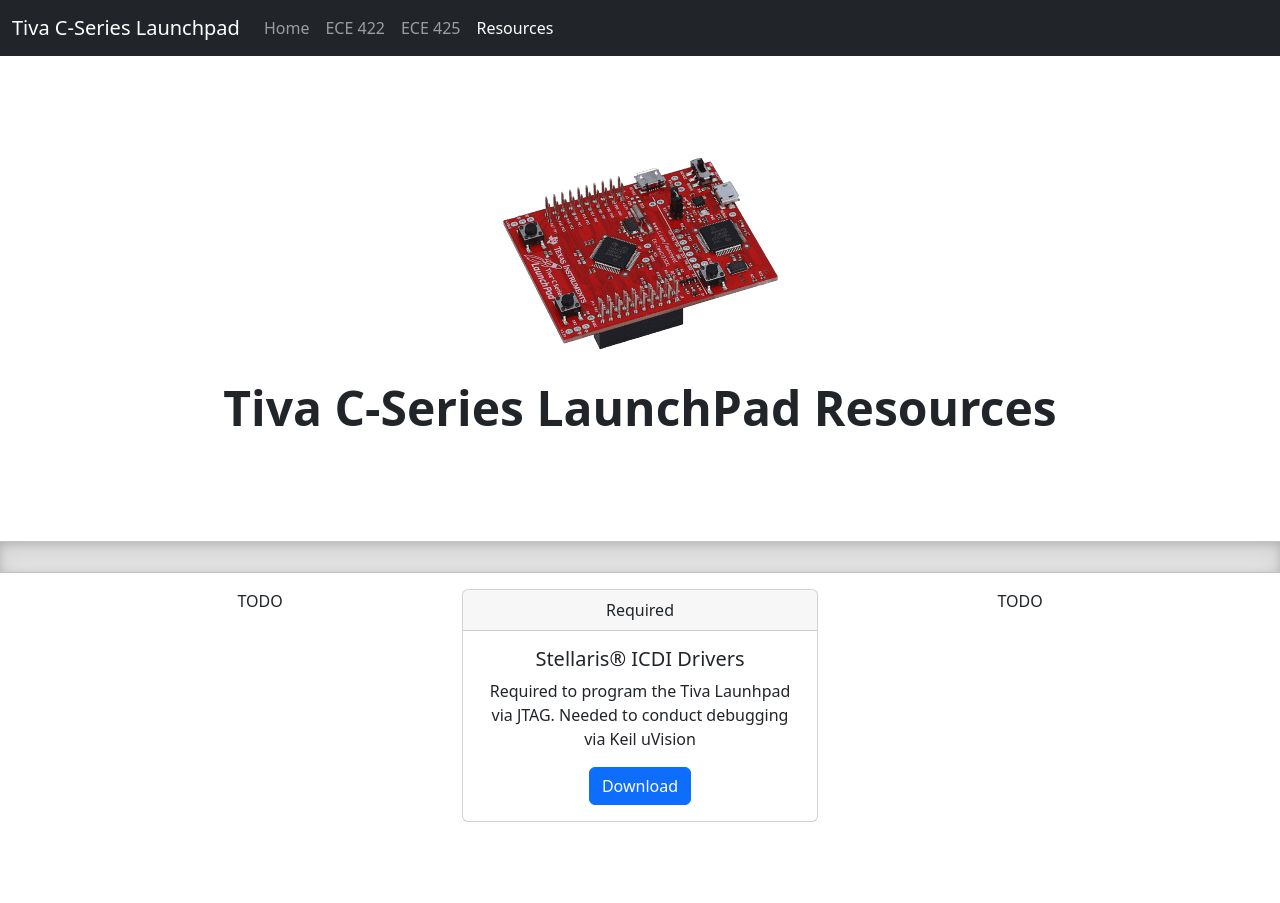
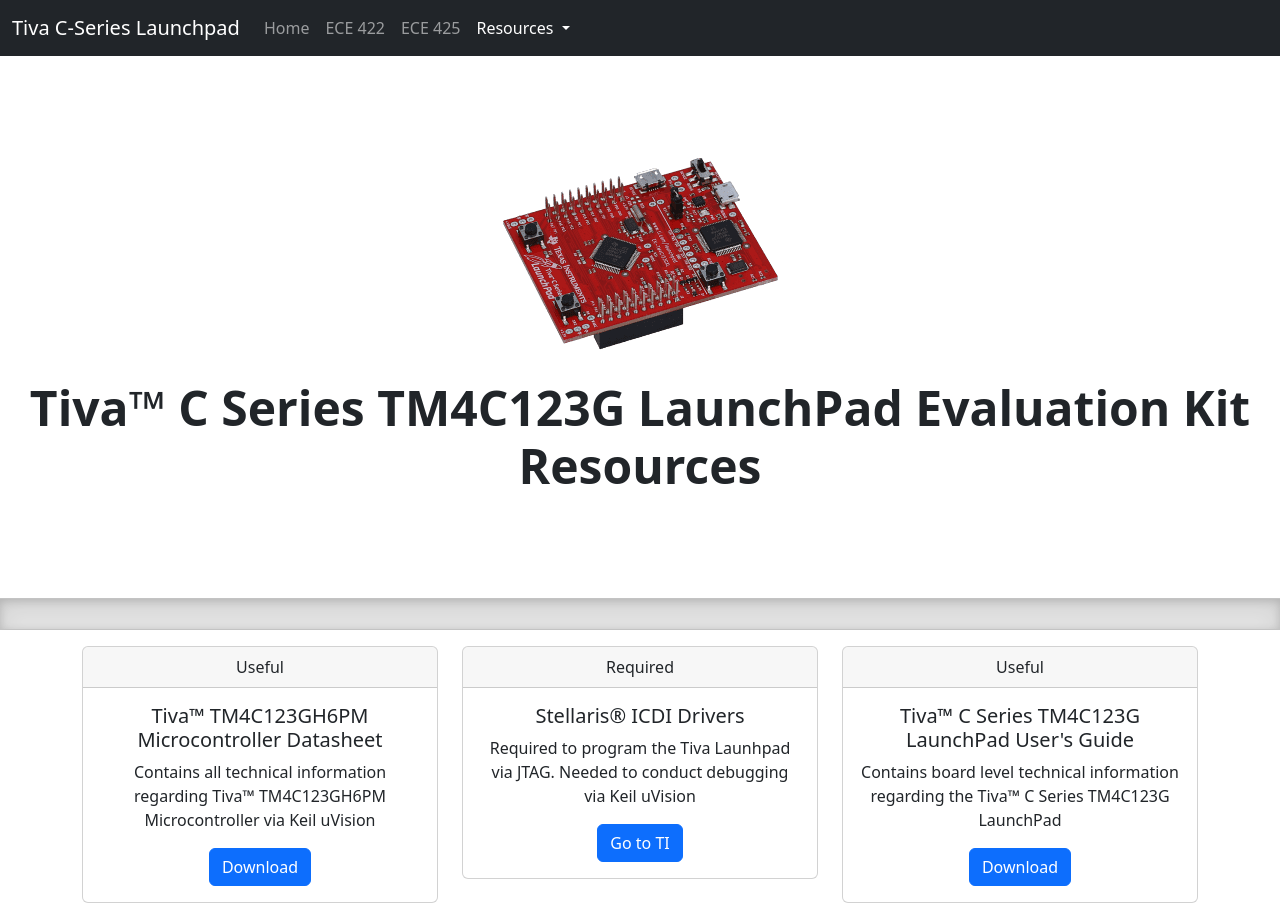
Before and after one commit to csun-ece-mars/tiva-cseries-launchpad-resources, a plain HTML site: page index.html in a window 1280 px wide. Before the commit the page ends 822 px from the top, so only its background shows below. Drawn offline with nearby package versions, Linux system fonts and the light colour scheme.

Commit message:
added datasheets, ready to merge to main

```diff
--- a/index.html
+++ b/index.html
@@ -32,18 +32,26 @@
                     <li class="nav-item">
                         <a class="nav-link" href="#">ECE 425</a>
                     </li>
-                    <li class="nav-item">
-                        <a class="nav-link active" aria-current="page" href="#">Resources</a>
+                    <li class="nav-item dropdown ">
+                        <a class="nav-link dropdown-toggle active" href="#" role="button" data-bs-toggle="dropdown"
+                            aria-expanded="false">
+                            Resources
+                        </a>
+                        <ul class="dropdown-menu">
+                            <li><a class="dropdown-item active" href="">Tiva™ C Series TM4C123G LaunchPad</a></li>
+                            <li><a class="dropdown-item" href="#">ARM Keil µVision® IDE</a></li>
+                        </ul>
                     </li>
-
                 </ul>
             </div>
         </div>
     </nav>
 
+
+
     <div class="px-4 py-5 my-5 text-center">
         <img class="d-block mx-auto mb-4" src="image/ek-tm4c123gxl-angled.png">
-        <h1 class="display-5 fw-bold">Tiva C-Series LaunchPad Resources</h1>
+        <h1 class="display-5 fw-bold">Tiva™ C Series TM4C123G LaunchPad Evaluation Kit </br> Resources</h1>
         <div class="col-lg-6 mx-auto">
             <!-- <p class="lead mb-4">Quickly design and customize responsive mobile-first sites with Bootstrap, the world’s
                 most popular front-end open source toolkit, featuring Sass variables and mixins, responsive grid system,
@@ -56,10 +64,21 @@
     <div class="container text-center pt-3">
         <div class="row">
             <div class="col">
-                TODO
+                <div class="card">
+                    <div class="card-header">
+                        Useful
+                    </div>
+                    <div class="card-body">
+                        <h5 class="card-title">Tiva™ TM4C123GH6PM Microcontroller Datasheet</h5>
+                        <p class="card-text">Contains all technical information regarding Tiva™ TM4C123GH6PM
+                            Microcontroller
+                            via Keil uVision</p>
+                        <a href="https://www.ti.com/lit/pdf/spms376"
+                            target="blank" class="btn btn-primary">Download</a>
+                    </div>
+                </div>
             </div>
             <div class="col">
-
                 <div class="card">
                     <div class="card-header">
                         Required
@@ -69,17 +88,25 @@
                         <p class="card-text">Required to program the Tiva Launhpad via JTAG. Needed to conduct debugging
                             via Keil uVision</p>
                         <a href="https://www.ti.com/tool/STELLARIS_ICDI_DRIVERS" target="blank"
-                            class="btn btn-primary">Download</a>
+                            class="btn btn-primary">Go to TI</a>
                     </div>
                 </div>
             </div>
             <div class="col">
-                TODO
+                <div class="card">
+                    <div class="card-header">
+                        Useful
+                    </div>
+                    <div class="card-body">
+                        <h5 class="card-title">Tiva™ C Series TM4C123G LaunchPad User's Guide</h5>
+                        <p class="card-text">Contains board level technical information regarding the Tiva™ C Series TM4C123G LaunchPad</p>
+                        <a href="https://www.ti.com/lit/pdf/spmu296"
+                            target="blank" class="btn btn-primary">Download</a>
+                    </div>
+                </div>
             </div>
         </div>
     </div>
-
-
 
     <script src="https://cdn.jsdelivr.net/npm/@popperjs/core@2.11.6/dist/umd/popper.min.js"
         integrity="sha384-oBqDVmMz9ATKxIep9tiCxS/Z9fNfEXiDAYTujMAeBAsjFuCZSmKbSSUnQlmh/jp3"
--- a/style.css
+++ b/style.css
@@ -5,3 +5,7 @@
     border-width: 1px 0;
     box-shadow: inset 0 .5em 1.5em rgba(0, 0, 0, .1), inset 0 .125em .5em rgba(0, 0, 0, .15);
   }
+
+.dropdown-item.active{
+  background-color: #D22030;
+}
```
